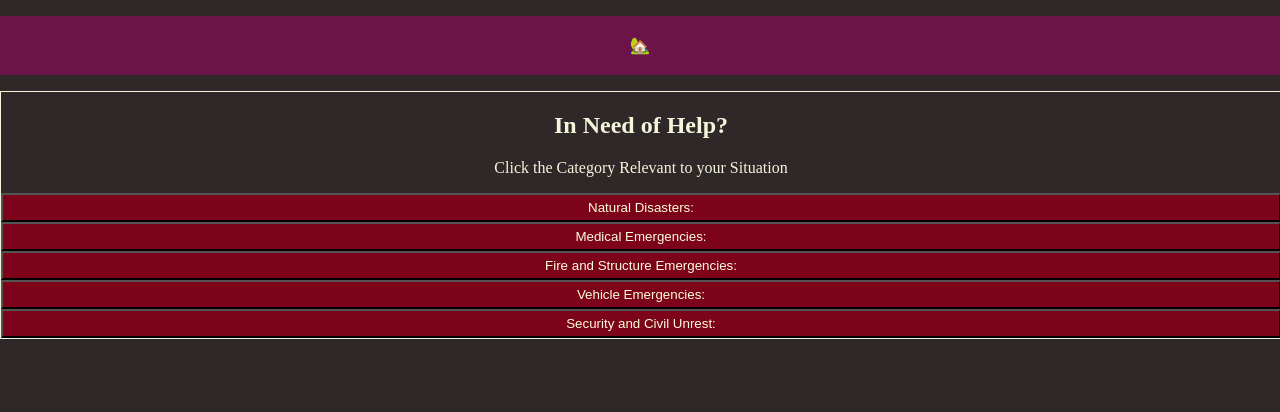
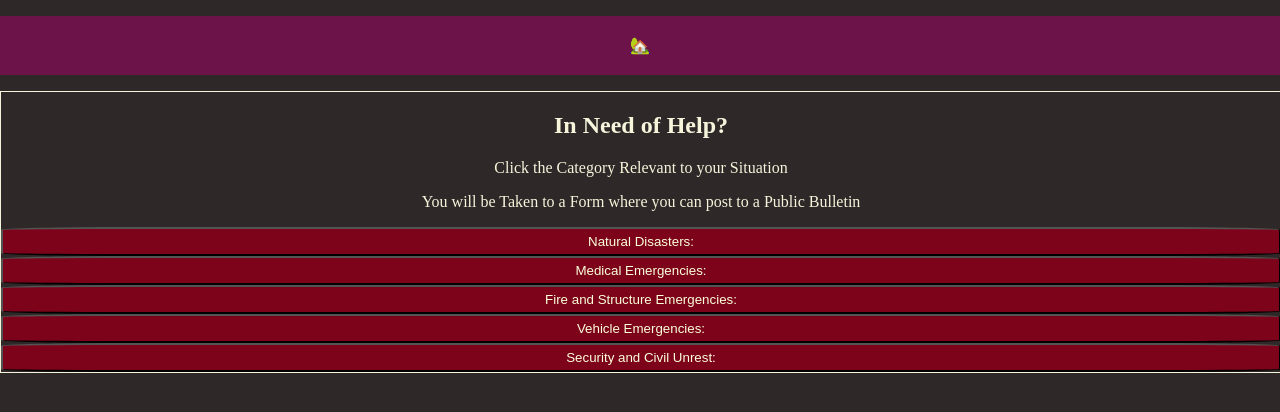
Before and after one commit to SharukhGV/emergency-response-frontend, a React (Vite) app: page / in a window 1280 px wide. Shown: the top 412 px of the page. Built offline with nearby package versions, Linux system fonts and the light colour scheme.

Commit message:
button resize

```diff
--- a/src/App.css
+++ b/src/App.css
@@ -153,11 +153,13 @@ color: #fbffda;
 padding-top: 5px;
 padding-bottom: 5px;
 width:100%;
+border-radius: 10%;
 }
 
 button:hover{
 background-color: #a84600;
-color:#fbffda;}
+color:#ffffff;
+font-style:oblique}
 
 ul {text-decoration: none;
 background-color: #a8006a82;
--- a/src/pages/Home.jsx
+++ b/src/pages/Home.jsx
@@ -16,6 +16,7 @@ export default function Home({setEmergencyType}){
         <div></div>
 <h2>In Need of Help?</h2>
 <p>Click the Category Relevant to your Situation</p>
+<p>You will be Taken to a Form where you can post to a Public Bulletin</p>
         <button id='natural1' value="Natural Disasters" onClick={emergencySETTER}>
           Natural Disasters:
         </button>
--- a/src/pages/NewForm.jsx
+++ b/src/pages/NewForm.jsx
@@ -159,7 +159,7 @@ useEffect(()=>{
   <LocationCapture location={location} setLocation={setLocation}/>
 
   */}
-        <input style={{width:"100%", padding:"0.6em 1.2em"}} type="submit" />
+        <input style={{width:"30%", padding:"0.6em 1.2em"}} type="submit" />
       </form>
   {/* <div className="cardEmergency">
   <h3>{person.emergency}</h3>
```
